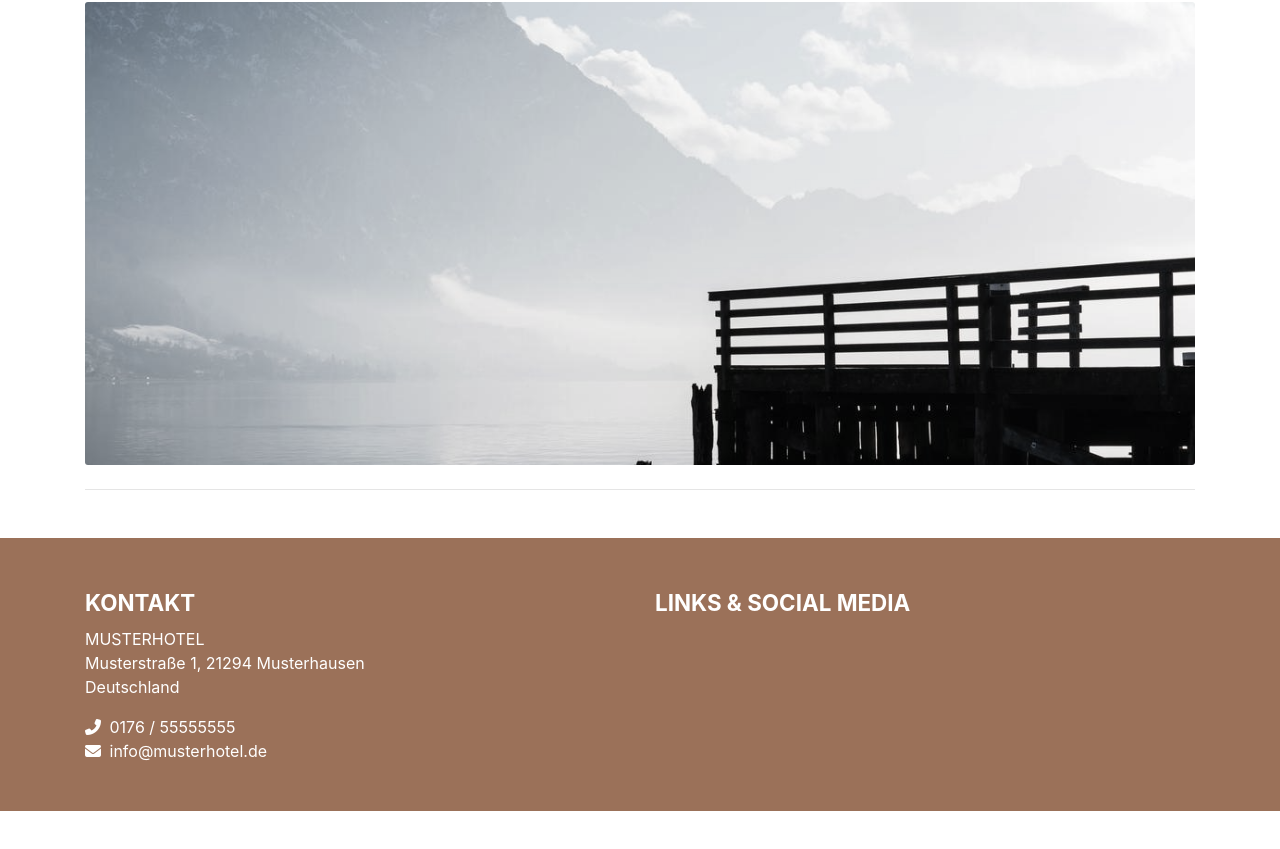
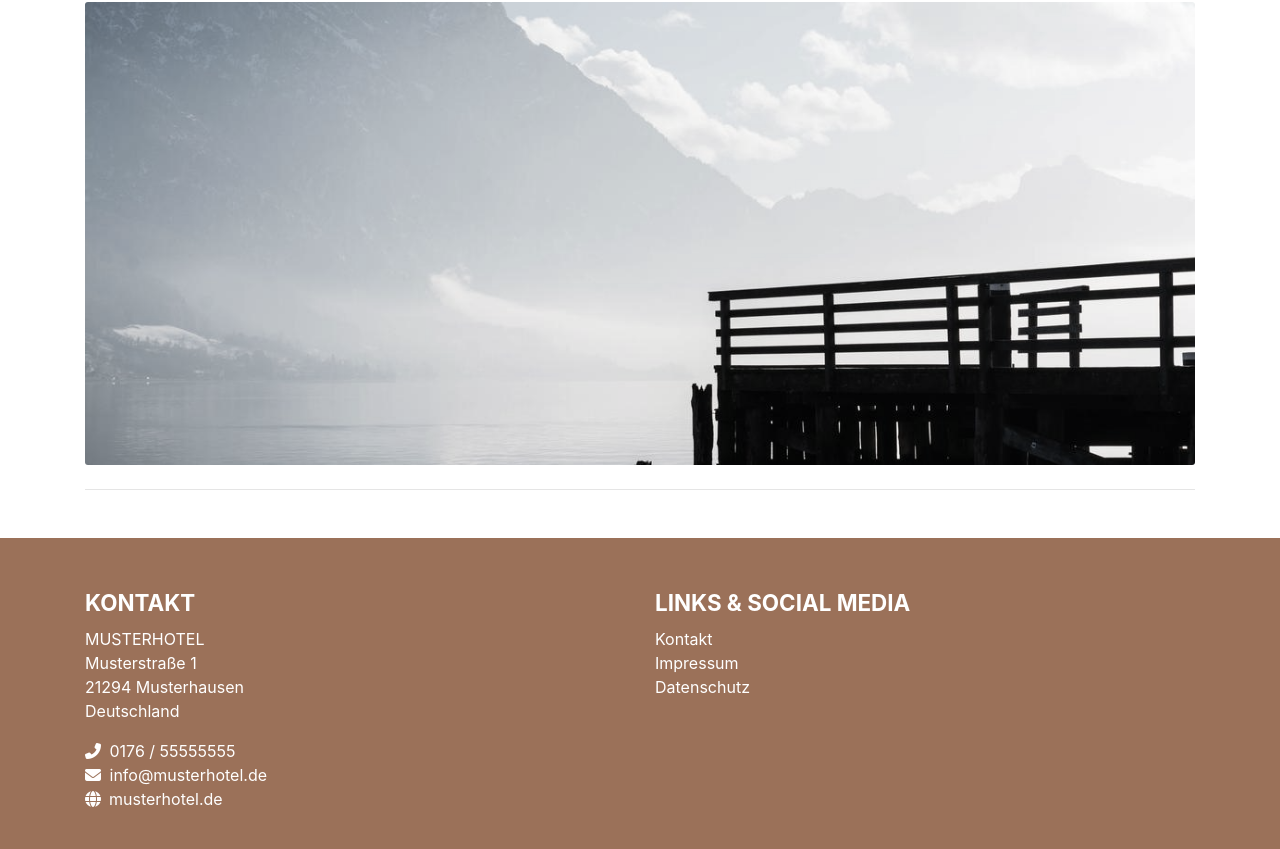
Before and after one commit to Medix48/Landhaus-Ehrengrund-Website, a website: page index.html in a window 1280 px wide. Shown: the part 1592-2441 px from the top of the page. Before the commit the page ends 2403 px from the top, so only its background shows below. Drawn offline with nearby package versions, Linux system fonts and the light colour scheme.

Commit message:
Footer adjustments

```diff
--- a/index.html
+++ b/index.html
@@ -220,21 +220,33 @@
           <div class="row text-white">
             <div class="col">
               <p class="footer-heading mb-2">KONTAKT</p>
-              <p>MUSTERHOTEL</p>
-              <p>Musterstraße 1, 21294 Musterhausen</p>
-              <p>Deutschland</p>
-              <p class="mt-3">
-                <i class="fas fa-phone-alt mr-1"></i> 0176 / 55555555
-              </p>
-              <p>
-                <i class="fas fa-envelope mr-1"></i>
-                <a href="mailto:info@musterhotel.de" class="text-white"
-                  >info@musterhotel.de</a
-                >
-              </p>
+              <ul>
+                <li>MUSTERHOTEL</li>
+                <li>Musterstraße 1</li>
+                <li>21294 Musterhausen</li>
+                <li>Deutschland</li>
+              </ul>
+              <ul>
+                <li><i class="fas fa-phone-alt mr-1"></i> 0176 / 55555555</li>
+                <li>
+                  <i class="fas fa-envelope mr-1"></i>
+                  <a href="mailto:info@musterhotel.de" class="text-white"
+                    >info@musterhotel.de</a
+                  >
+                </li>
+                <li>
+                  <i class="fas fa-globe mr-2"></i
+                  ><a href="#" class="text-white">musterhotel.de</a>
+                </li>
+              </ul>
             </div>
             <div class="col">
               <p class="footer-heading mb-2">LINKS & SOCIAL MEDIA</p>
+              <ul>
+                <li><a class="text-white" href="#">Kontakt</a></li>
+                <li><a class="text-white" href="#">Impressum</a></li>
+                <li><a class="text-white" href="#">Datenschutz</a></li>
+              </ul>
             </div>
           </div>
         </div>
--- a/sass/main.scss
+++ b/sass/main.scss
@@ -64,5 +64,10 @@ footer {
     margin: 0;
     padding: 0;
   }
+
+  ul {
+    list-style: none;
+    padding-left: 0;
+  }
 }
 @import '../node_modules/bootstrap/scss/bootstrap.scss';
```
Also changed, not shown: css/main.css.
